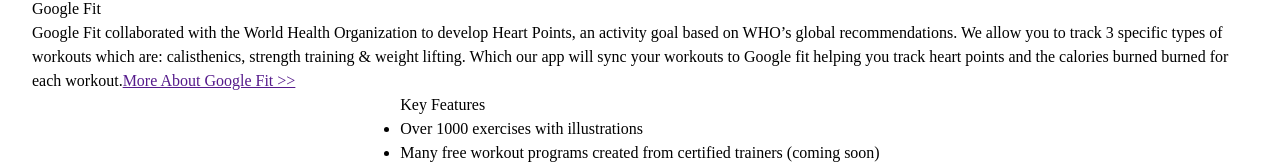
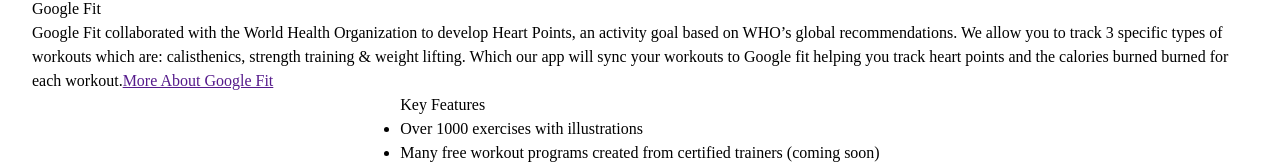
Before and after one commit to JGSolutions/fitvitfitness, a Next.js app: page / in a window 1280 px wide. Shown: the part 231-395 px from the top of the page. Built offline with nearby package versions, Linux system fonts and the light colour scheme.

Commit message:
fixed linting

```diff
--- a/pages/index.js
+++ b/pages/index.js
@@ -34,7 +34,7 @@ export default function Home() {
           We allow you to track 3 specific types of workouts which are: calisthenics, strength training & weight lifting. Which our app will sync your
           workouts to Google fit helping you track heart points and the calories burned burned for each workout.
 
-          <a href="">More About Google Fit >></a>
+          <a href="">More About Google Fit</a>
         </section>
 
         <section>
```
